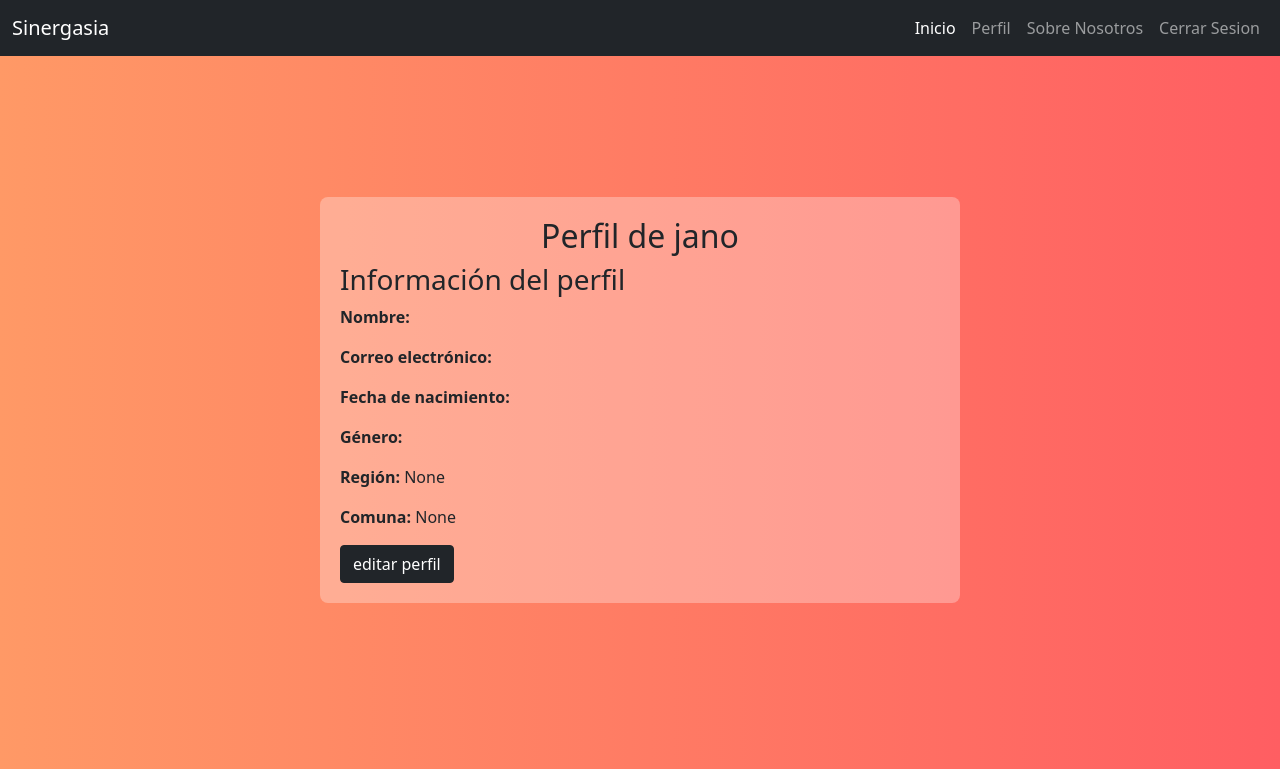
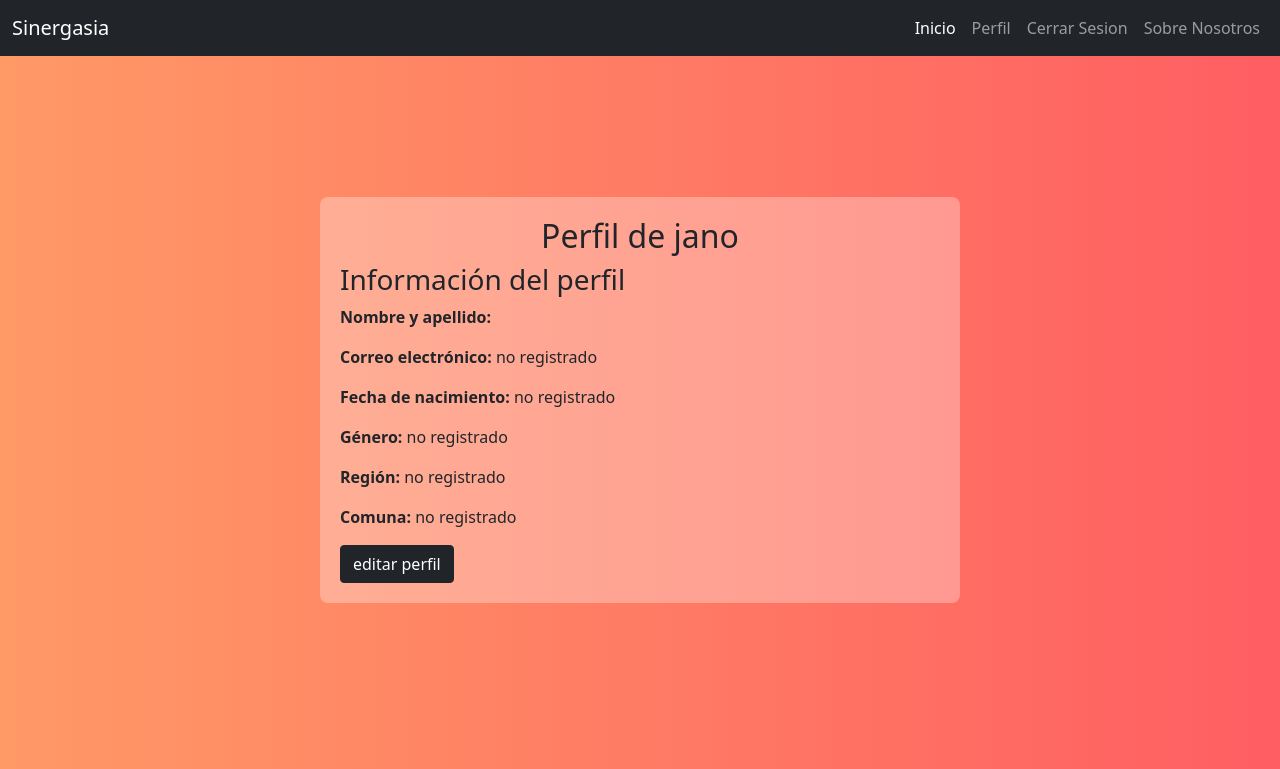
Before and after one commit to Jano811/IWG-GRUPO15, a Django app: page /perfil/ in a window 1280 px wide. Shown: the top 769 px of the page. Run offline with Django 4.2, Linux system fonts and the light colour scheme; a user stored in the database is signed in; data comes from the database, SQL or seed files in the repository; both versions use the stored data as it was after the commit.

Commit message:
arreglo de barra y otros textos

```diff
--- a/Aplicacion1/models.py
+++ b/Aplicacion1/models.py
@@ -33,7 +33,7 @@ class Usuario(models.Model):     #Usuario para identificar quien es el que respo
     region = models.CharField(verbose_name='Región', max_length=100, blank=True, null=True)   #campos de region y comuna asociados al usuario
     comuna = models.CharField(verbose_name='Comuna', max_length=100, blank=True, null=True)
     birth_date = models.DateField(verbose_name='Cumpleaños',null=True, blank=True)
-    gender = models.CharField(verbose_name='Genero',max_length=40, blank=True)
+    gender = models.CharField(verbose_name='Genero',max_length=40, blank=True, null=True)
 
     def __str__(self):
         return f"{self.usuario.username}"             #muestra el nombre del usuario de la pregunta respondida en el admin
--- a/Aplicacion1/templates/barra.html
+++ b/Aplicacion1/templates/barra.html
@@ -19,17 +19,24 @@
           <div class="collapse navbar-collapse" id="navbarNav">
             <ul class="navbar-nav ms-auto">
               <li class="nav-item">
+                {% if user.is_authenticated %}
+                <li class="nav-item">
                 <a class="nav-link active" aria-current="page" href="{% url 'inicio' %}">Inicio</a>
               </li>
               <li class="nav-item">
                 <a class="nav-link" href="{% url 'perfil' %}">Perfil</a>
               </li>
               <li class="nav-item">
+                <a class="nav-link" href="{% url 'logout' %}">Cerrar Sesion</a>
+              </li>
+              <li class="nav-item">
                 <a class="nav-link" href="{% url 'nosotros' %}">Sobre Nosotros</a>
               </li>
-              <li class="nav-item">
-                <a class="nav-link" href="{% url 'logout' %}">Cerrar Sesion</a>
-              </li>
+              {% else %}
+                <li class="nav-item">
+                  <a class="nav-link" href="{% url 'nosotros' %}">Sobre Nosotros</a>
+                </li>
+              {% endif %}
             </ul>
           </div>
         </div>
--- a/Aplicacion1/templates/iniciodesesion.html
+++ b/Aplicacion1/templates/iniciodesesion.html
@@ -1,4 +1,6 @@
+{% extends 'barra.html' %}
 {% load static %}
+{% block content %}
 <!DOCTYPE html>
 <html lang="es">
 <head>
@@ -19,7 +21,7 @@
           <div class="card-body">
             <h4 class="card-title">
               <div class="container my-4">
-              {% block content %}
+
               {% if user.is_authenticated %}
                   <a button type="button" class="btn btn-dark"/button href="{% url 'logout' %}">Salir</a>
                   <a button type="button" class="btn btn-dark"/button href="{% url 'inicio' %}">Inicio</a>
--- a/Aplicacion1/templates/perfil.html
+++ b/Aplicacion1/templates/perfil.html
@@ -5,12 +5,12 @@
 
     <div class="profile-info">
         <h3>Información del perfil</h3>
-        <p><strong>Nombre:</strong> {{ user.first_name }} {{ user.last_name }}</p>
-        <p><strong>Correo electrónico:</strong> {{ user.email }}</p>
-        <p><strong>Fecha de nacimiento:</strong> {{ user.usuario.birth_date|date:"F j, Y" }}</p>
-        <p><strong>Género:</strong> {{ user.usuario.gender }}</p>
-        <p><strong>Región:</strong> {{ user.usuario.region }}</p>
-        <p><strong>Comuna:</strong> {{ user.usuario.comuna }}</p>
+        <p><strong>Nombre y apellido:</strong> {{ user.first_name }} {{ user.last_name }}</p>
+        <p><strong>Correo electrónico:</strong> {{ user.email|default:"no registrado" }}</p>
+        <p><strong>Fecha de nacimiento:</strong> {{ user.usuario.birth_date|date:"F j, Y"|default:"no registrado" }}</p>
+        <p><strong>Género:</strong> {{ user.usuario.gender|default:"no registrado" }}</p>
+        <p><strong>Región:</strong> {{ user.usuario.region|default:"no registrado" }}</p>
+        <p><strong>Comuna:</strong> {{ user.usuario.comuna|default:"no registrado" }}</p>
     </div>
     <a button type="button" class="btn btn-dark"/button href="{% url 'editarperfil' %}">editar perfil</a>
 </div>
--- a/Aplicacion1/views.py
+++ b/Aplicacion1/views.py
@@ -4,6 +4,7 @@ from django.contrib.auth.decorators import login_required
 from django.contrib.auth import authenticate, login
 from .models import Usuario, PreguntasRespondidas,respuestas
 from django.http import HttpResponseBadRequest
+from .forms import CustomUserCreationForm
 
 def iniciodesesion(request):
     return render(request,'iniciodesesion.html')
@@ -21,10 +22,10 @@ def register(request):  #formulario de registro, se guarda en la base de datos
             user_creation_form.save()
             region = user_creation_form.cleaned_data.get('region')   #almacena el registro de comuna y region
             comuna = user_creation_form.cleaned_data.get('comuna')
-            birth_date = user_creation_form.cleaned_data.get('birth_date')
-            gender = user_creation_form.cleaned_data.get('gender')
+            birth_date = user_creation_form.cleaned_data.get('fecha de nacimiento')
+            gender = user_creation_form.cleaned_data.get('genero')
             user=authenticate(username=user_creation_form.cleaned_data['username'],password=user_creation_form.cleaned_data['password1'])
-            usuario = Usuario.objects.create(usuario=user, region=region, comuna=comuna, birth_date=birth_date,gender=gender)  #muestra el campo relleno de region y comuna
+            usuario = Usuario.objects.create(usuario=user, region=region, comuna=comuna, birth_date=birth_date,gender=gender)  #muestra los campos de relleno en register
             login(request,user)
             return redirect('iniciodesesion')
         else:
@@ -37,7 +38,6 @@ def register(request):  #formulario de registro, se guarda en la base de datos
 def cuestionario(request):
     return render(request,'cuestionario.html')
 
-@login_required
 def nosotros(request):
     return render(request,'nosotros.html')
 
```
Also changed, not shown: Aplicacion1/forms.py (+11 -1 lines), Aplicacion1/templates/registration/login.html (+6 -2 lines), Aplicacion1/migrations/0020_alter_usuario_gender.py (added), db.sqlite3.
